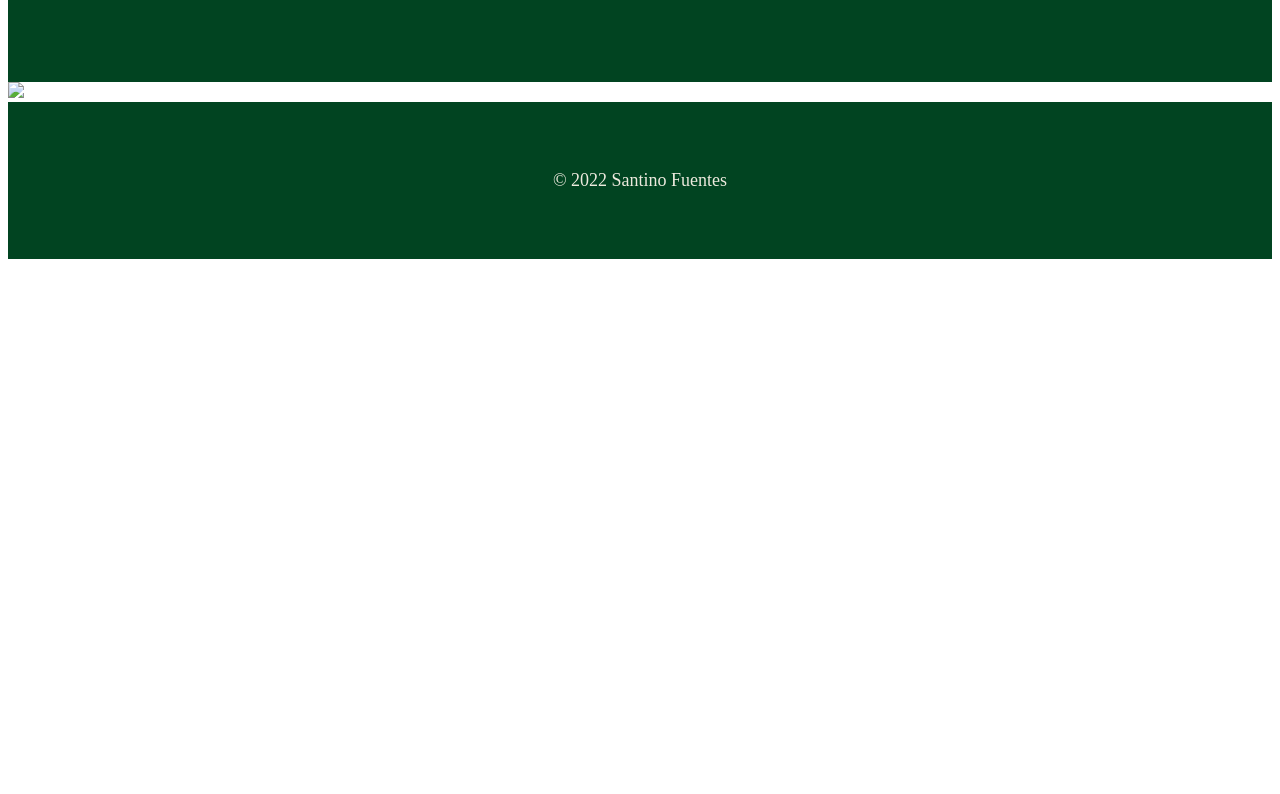
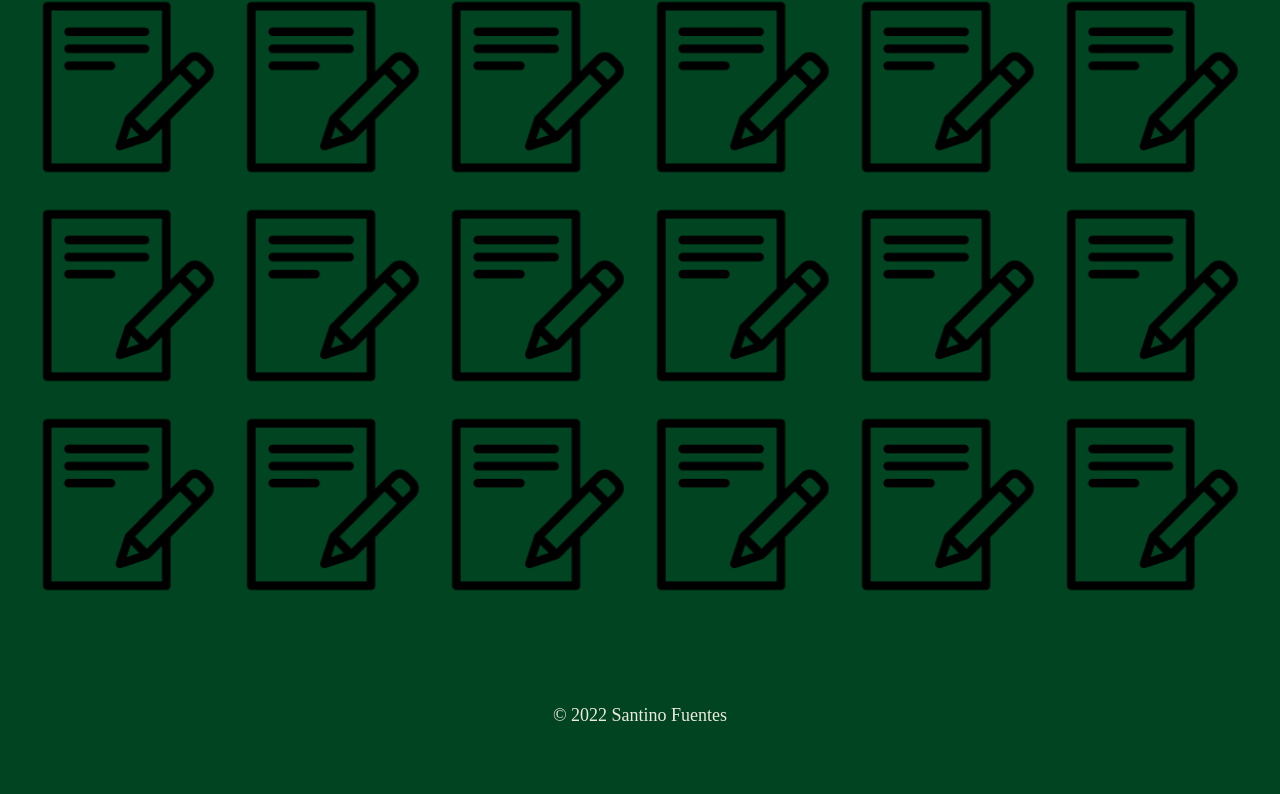
Before and after one commit to SantinoFue/santinofue.github.io, a plain HTML site: page index.html in a window 1280 px wide. Shown: the part 175-969 px from the top of the page. Before the commit the page ends 800 px from the top, so only its background shows below. Drawn offline with Linux system fonts and the light colour scheme.

Commit message:
Add files via upload

```diff
--- a/index.html
+++ b/index.html
@@ -1,21 +1,74 @@
-<!doctype html>
+<!DOCTYPE html>
 <html lang="en-us">
     <head>
         <meta charset="utf-8">
         <title>Web Development 2022</title>
+        <meta name="viewport" content="width=device-width, initial-scale=1">
         <link rel="stylesheet" href="style.css">
+        <!-- <script src="gridscript.js"></script> -->
     </head>
+
     <body>
-		<div class="header">
-            <h1>Web Development 2022</h1>
+        <header class="header">Web Development 2022</header>
+        <div class="grid-container">
+            <div class="grid-item"><img src="hwicon.png"></div>
+            <div class="grid-item"><img src="hwicon.png"></div>
+            <div class="grid-item"><img src="hwicon.png"></div>
+            <div class="grid-item"><img src="hwicon.png"></div>
+            <div class="grid-item"><img src="hwicon.png"></div>
+            <div class="grid-item"><img src="hwicon.png"></div>
+            <div class="grid-item"><img src="hwicon.png"></div>
+            <div class="grid-item"><img src="hwicon.png"></div>
+            <div class="grid-item"><img src="hwicon.png"></div>
+            <div class="grid-item"><img src="hwicon.png"></div>
+            <div class="grid-item"><img src="hwicon.png"></div>
+            <div class="grid-item"><img src="hwicon.png"></div>
+            <div class="grid-item"><img src="hwicon.png"></div>
+            <div class="grid-item"><img src="hwicon.png"></div>
+            <div class="grid-item"><img src="hwicon.png"></div>
+            <div class="grid-item"><img src="hwicon.png"></div>
+            <div class="grid-item"><img src="hwicon.png"></div>
+            <div class="grid-item"><img src="hwicon.png"></div>
         </div>
-
-        <a href=""><img src="imgs/jeep.webp"></a>
 
         <footer>
             <div class="footer">
                 <p>© 2022 Santino Fuentes</p>
             </div>
         </footer>
+
     </body>
+
+    <script>
+
+        let myVar1 = 1;
+        //console.log(myVar1);
+
+         let myVar2 = 2;
+        //console.log(myVar2);
+        //console.log(myVar1 + myVar2);
+
+        let string = 'hello';
+        //console.log(string + myVar1);
+
+        const background = document.querySelector('body');
+
+
+
+     //let hour = new Date().getHours();
+     let hour = 7;
+      console.log(hour);
+
+      if(hour >= 18 || hour < 6){
+         background.classList.add("nightMode");
+
+      }else{
+         background.classList.add("daytime");
+
+      }
+
+
+      </script>
+
+
 </html>
--- a/style.css
+++ b/style.css
@@ -1,8 +1,39 @@
+*{
+    box-sizing: border-box;
+}
+body{
+    margin: 0;
+  font-family: Arial;
+  text-align: center;
+  }
+
+.grid-container{
+    display: grid;
+  grid-template-columns: auto auto auto auto auto auto;
+padding: 2%;
+}
+
+img{
+    object-fit: cover;
+  width: 100%;
+
+}
+img:hover{
+    opacity: 0.5;
+}
+
+.daytime {
+    background: #014421;
+}
+
+.nightMode{
+      background: #191970;
+}
+
 .header {
     padding: 50px;
     text-align: center;
     font-family:'Times New Roman', Times, serif;
-    background: #014421;
     color: #EDEADE;
     font-size: 30px;
     }
@@ -11,12 +42,21 @@
     padding: 50px;
     text-align: center;
     font-family:'Times New Roman', Times, serif;
-    background: #014421;
     color: #EDEADE;
     font-size: 18px;
     }
 
-.img {
-    width: 500;
-    height: 500;
+
+@media screen and (max-width>= 481px),
+ screen and (min-width<= 960px) {
+    .grid-container{
+        grid-template-columns: auto auto auto;
     }
+}
+@media screen and (max-width: 600px)
+{
+    .grid-container{
+ grid-template-columns: auto;
+     }
+
+}
```
Also changed, not shown: hwicon.png (added). Lines whose indentation alone changed are shown as unchanged.
